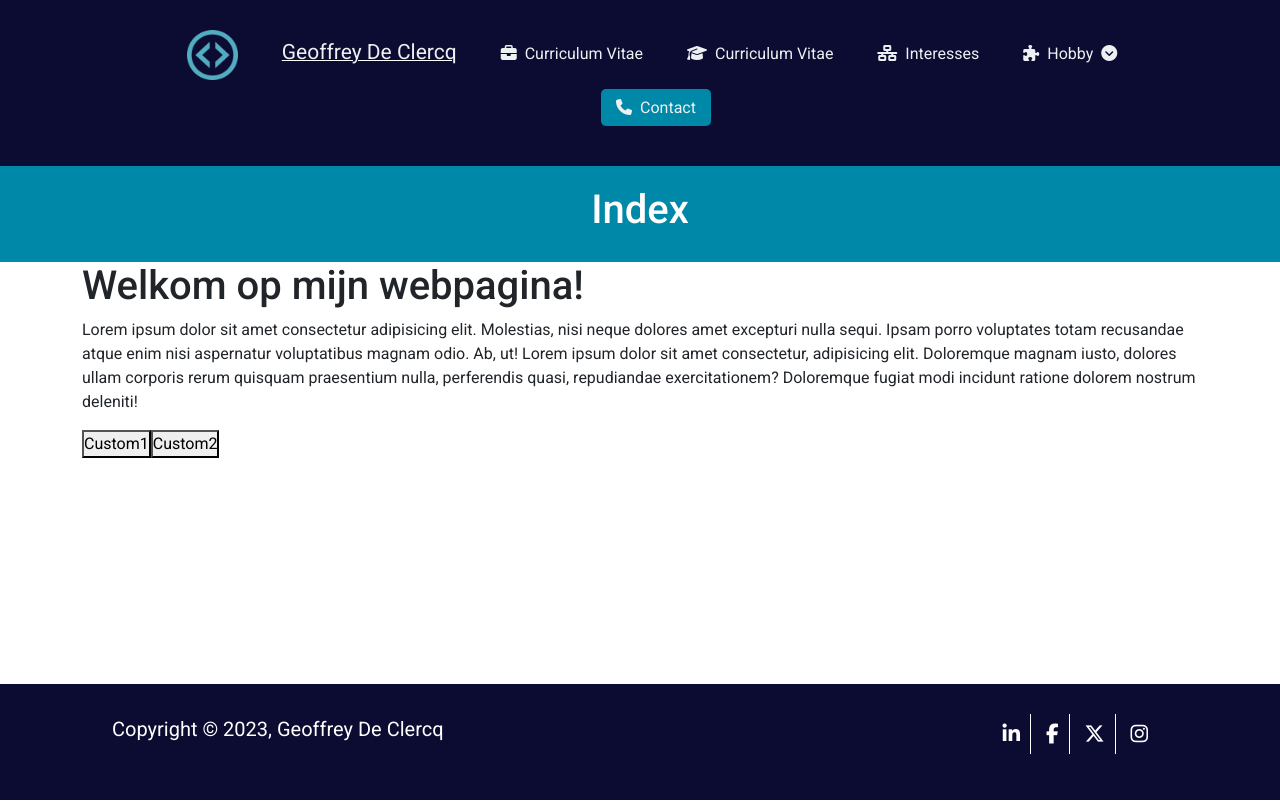
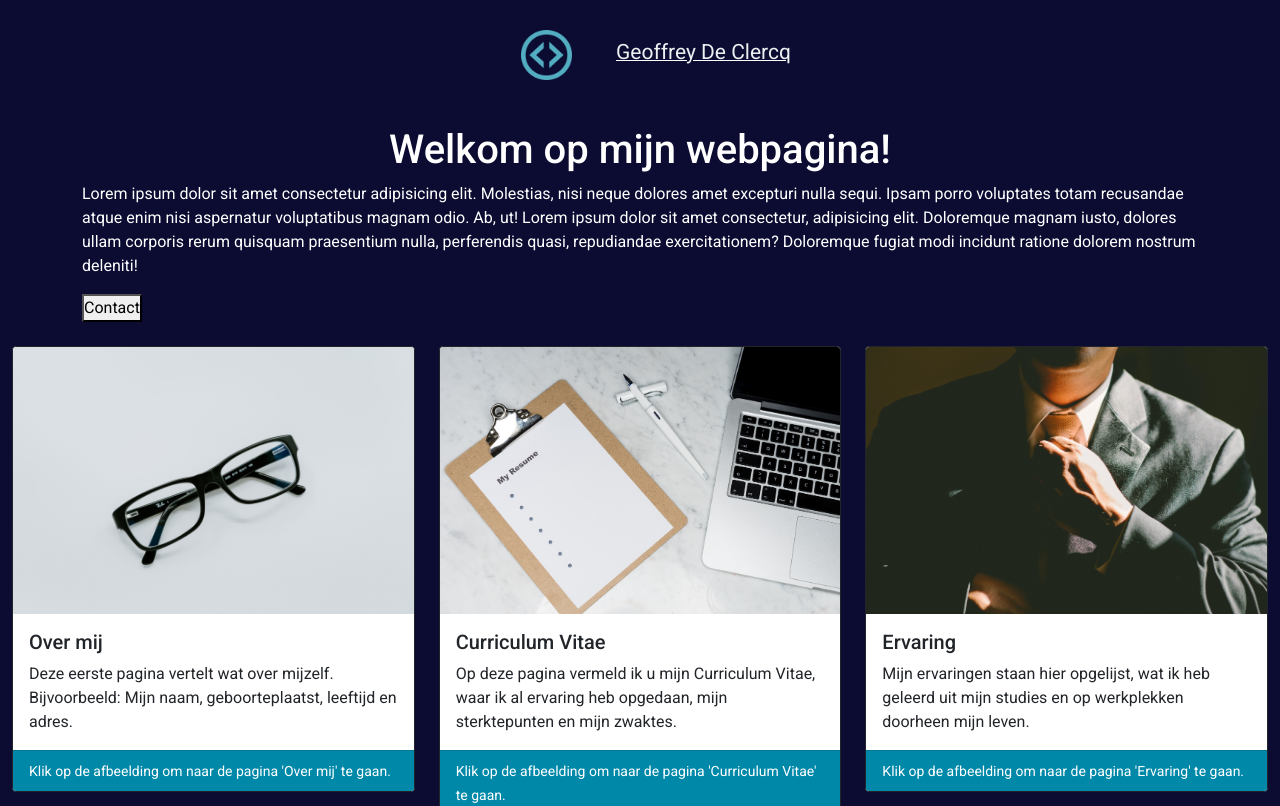
Before and after one commit to Geoffrey-De-Clercq/Project-2, a plain HTML site: page index.html in a window 1280 px wide. Shown: the top 806 px of the page. Drawn offline with nearby package versions, Linux system fonts and the light colour scheme.

Commit message:
index Cards aanmaken

```diff
--- a/css/style.css
+++ b/css/style.css
@@ -16,10 +16,36 @@ body
     flex-direction: column;
 }
 
-.navtext {
-    color:#FFFFFF;
-    text-decoration-line: underline;
+/* Index pagina */
+.indexbody {
+    background-color: #0C0C33;
 }
+
+.index-container {
+    justify-content: center;
+}
+
+.container > h1, p button {
+    text-align: center;
+}
+
+#indexColortext {
+    color: #FFFFFF;
+}
+
+
+
+
+/* cards */
+
+.cardfooter {
+    background-color: rgb(0, 136, 169, 1);
+    color: #FFFFFF;
+}
+
+
+
+/* header */
 
 header {
     display: flex;
@@ -28,6 +54,13 @@ header {
     background-color: rgb(0, 136, 169, 1);
     color:#FFFFFF;
     font-size: 18px;
+}
+
+/* Navbar */
+
+.navtext {
+    color:#FFFFFF;
+    text-decoration-line: underline;
 }
 
 .navbar {
@@ -136,6 +169,8 @@ header {
     color: #5cf1ff;
 }
 
+/* Footer */
+
 footer
 {
     padding: 30px 10%;
@@ -172,5 +207,6 @@ float: right;
 
 .footer2  ul li > a {
     color: #FFFFFF;
+}
 
-}
+/* container Jumbotron/heroes */
--- a/index.html
+++ b/index.html
@@ -17,8 +17,8 @@
     ></script>
   </head>
 
-  <body>
-    <div class="navbar sticky">
+  <body class="indexbody">
+    <div class="navbar">
       <ul>
         <li>
           <a href="https://www.youtube.com/@freecodecamp" target="_blank">
@@ -33,63 +33,15 @@
         <li class="navtext">
           <a style="font-size: 21px" href="index.html">Geoffrey De Clercq</a>
         </li>
-        <li>
-          <a href="cv.html"
-            ><i class="fa-solid fa-briefcase"></i>Curriculum Vitae</a
-          >
-        </li>
-        <li>
-          <a href="ervaringen.html"
-            ><i class="fa-solid fa-graduation-cap"></i>Curriculum Vitae</a
-          >
-        </li>
-        <li>
-          <a href="interesses.html"
-            ><i class="fa-solid fa-network-wired"></i>Interesses</a
-          >
-        </li>
-        <li>
-          <a href="hobby.html"
-            ><i class="fa-solid fa-puzzle-piece"></i>Hobby<i
-              class="iafter fa-solid fa-circle-chevron-down"
-            ></i
-          ></a>
-          <div class="navbar-submenu">
-            <ul>
-              <li>
-                <a href="games.html"
-                  ><i class="fa-solid fa-gamepad"></i>Games</a
-                >
-              </li>
-              <li>
-                <a href="series.html"
-                  ><i class="fa-solid fa-masks-theater"></i>Series</a
-                >
-              </li>
-            </ul>
-          </div>
-        </li>
-      </ul>
-
-      <ul>
-        <li>
-          <a class="nav_button" href="contact.html"
-            ><i class="fa-solid fa-phone"></i>Contact</a
-          >
-        </li>
       </ul>
     </div>
 
-    <header>
-      <h1>Index</h1>
-    </header>
-
     <main>
       <div class="container-fluid">
-        <div class="container"><h1>Welkom op mijn webpagina!</h1></div>
+        <div class="container index-container"><h1 id="indexColortext">Welkom op mijn webpagina!</h1></div>
 
-        <div class="container">
-          <p>
+        <div class="container" >
+          <p id="indexColortext">
             Lorem ipsum dolor sit amet consectetur adipisicing elit. Molestias,
             nisi neque dolores amet excepturi nulla sequi. Ipsam porro
             voluptates totam recusandae atque enim nisi aspernatur voluptatibus
@@ -102,18 +54,98 @@
         </div>
 
         <div class="container">
-          <button>Custom1</button><button>Custom2</button>
+          <a href="contact.html"><button>Contact</button></a>
         </div>
+        <br>
+
+        <div class="row">
+          <div class="col-12">
+          </div>
+          <div class="col">
+            <div class="card border-dark">
+              <a href="overmij.html"><img src="images/glasses.jpg" class="card-img-top" alt="bril"></a>
+              <div class="card-body">
+                <h5 class="card-title">Over mij</h5>
+                <p class="card-text">Deze eerste pagina vertelt wat over mijzelf. Bijvoorbeeld: Mijn naam, geboorteplaatst, leeftijd en adres.</p>
+              </div>
+              <div class="card-footer cardfooter">
+                <small class="text-body-secondary">Klik op de afbeelding om naar de pagina 'Over mij' te gaan.</small>
+              </div>
+            </div>
+          </div>
+          <div class="col">
+            <div class="card border-dark">
+              <a href="cv.html"><img src="images/CV.jpg" class="card-img-top" alt="CV"></a>
+              <div class="card-body">
+                <h5 class="card-title">Curriculum Vitae</h5>
+                <p class="card-text">Op deze pagina vermeld ik u mijn Curriculum Vitae, waar ik al ervaring heb opgedaan, mijn sterktepunten en mijn zwaktes.</p>
+              </div>
+              <div class="card-footer cardfooter">
+                <small class="text-body-secondary">Klik op de afbeelding om naar de pagina 'Curriculum Vitae' te gaan.</small>
+              </div>
+            </div>
+          </div>
+          <div class="col">
+            <div class="card border-dark">
+              <a href="ervaringen.html"><img src="images/ervaring.jpg" class="card-img-top" alt="Ervaring"></a>
+              <div class="card-body">
+                <h5 class="card-title">Ervaring</h5>
+                <p class="card-text">Mijn ervaringen staan hier opgelijst, wat ik heb geleerd uit mijn studies en op werkplekken doorheen mijn leven.</p>
+              </div>
+              <div class="card-footer cardfooter">
+                <small class="text-body-secondary">Klik op de afbeelding om naar de pagina 'Ervaring' te gaan.</small>
+              </div>
+            </div>
+          </div>
       </div>
+
+      <div class="row">
+        <div class="col-12">
+        </div>
+        <div class="col">
+          <div class="card border-dark">
+            <a href="interesses.html"><img src="images/Background.png" class="card-img-top" alt="Coding and glasses"></a>
+            <div class="card-body">
+              <h5 class="card-title">Interesses</h5>
+              <p class="card-text">Mijn interesses die ik boeiend vind. Bijvoorbeeld: De werking van een computer, en het onderhouden ervan.</p>
+            </div>
+            <div class="card-footer cardfooter">
+              <small class="text-body-secondary">Klik op de afbeelding om naar de pagina 'Interesses' te gaan.</small>
+            </div>
+          </div>
+        </div>
+        <div class="col">
+          <div class="card border-dark">
+            <a href="hobby.html"><img src="images/RetroBG.jpg" class="card-img-top" alt="Oude computer"></a>
+            <div class="card-body">
+              <h5 class="card-title">Hobbies</h5>
+              <p class="card-text">Als extra onderdeel waarmee ik me graag bezig hou om te onstpannen heb ik op deze pagina aantal items opgelijst.</p>
+            </div>
+            <div class="card-footer cardfooter">
+              <small class="text-body-secondary">Klik op de afbeelding om naar de pagina 'Hobby' te gaan.</small>
+            </div>
+          </div>
+        </div>
+    </div>
+
+
+
+
+
+    <br>
+
+
+
+    </div> <!-- container fluid -->
+
     </main>
 
     <footer class="container-fluid containerfooter">
-          <div class="row">
             <div class="col-md footer1">
-              <p style="display: flex;">Copyright &copy; 2023, Geoffrey De Clercq</p></div>
-        </div>
+              <p style="display: flex;">Copyright &copy; 2023, Geoffrey De Clercq</p>
+            </div>
 
-        <div class="col-md footer2">
+            <div class="col-md footer2">
           <ul>
             <li>
               <a href="https://be.linkedin.com" target="_blank"
@@ -136,11 +168,7 @@
               ></a>
             </li>
           </ul>
-        </div>
-        </div>
-
-        </div>
-
+      </div> <!-- footer2 -->
     </footer>
     <!-- Javascript -->
     <script
```
Also changed, not shown: images/Background.png, images/CV.jpg (added), images/RetroBG.jpg (added), images/ervaring.jpg (added), images/glasses.jpg (added).
